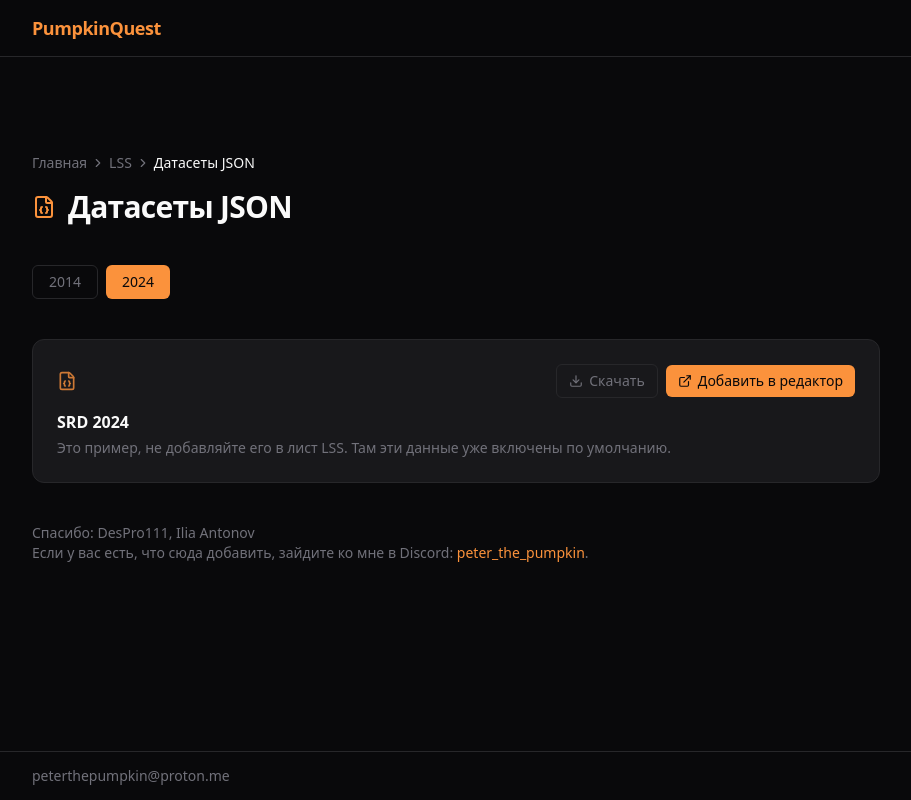
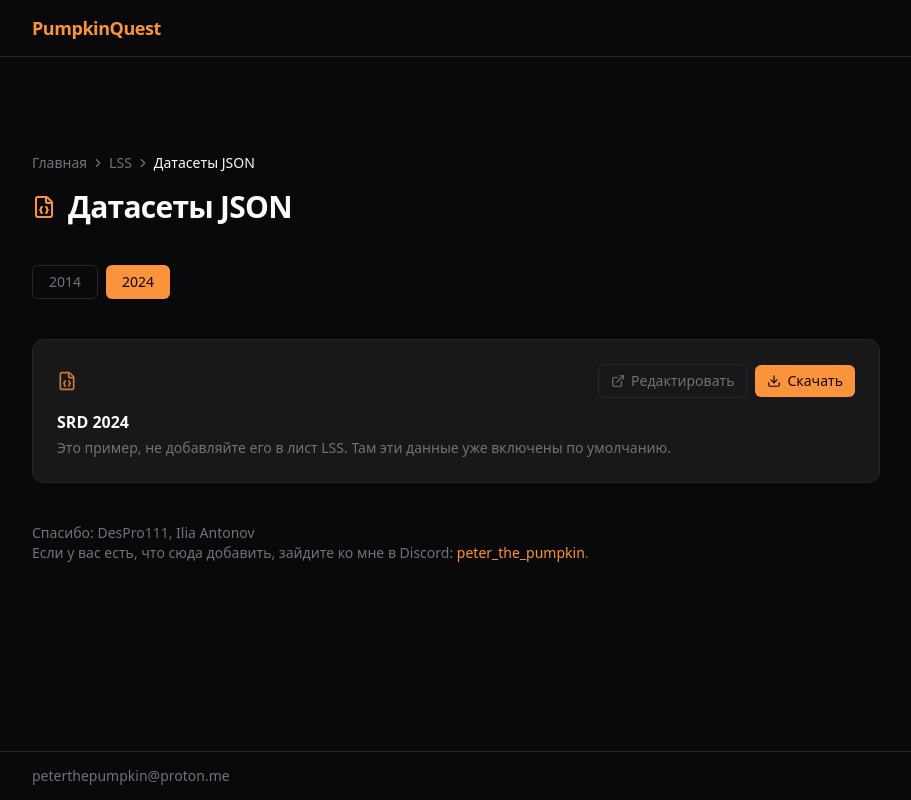
Before and after one commit to PumpkinQuest/pumpkin, a Next.js app: page /lss/datasets in a window 1280 px wide. Shown: the whole page, without its empty margins (184-1095 px from the left). Built offline with nearby package versions, Linux system fonts and the light colour scheme.

Commit message:
buttons styles

```diff
--- a/modules/lss/datasets/DatasetsPage.tsx
+++ b/modules/lss/datasets/DatasetsPage.tsx
@@ -62,22 +62,22 @@ export default function DatasetsPage() {
                 <div className="flex items-center justify-between">
                   <FileJson size={20} className="text-pumpkin-orange opacity-80 group-hover:opacity-100 transition-opacity" />
                   <div className="flex items-center gap-2">
+                    <button
+                      onClick={() => handleOpenInEditor(file)}
+                        className="inline-flex items-center gap-1.5 px-3 py-1.5 rounded-md text-sm font-medium border border-pumpkin-border text-pumpkin-muted hover:text-pumpkin-text hover:border-pumpkin-orange/50 transition-all duration-200"
+                      >
+                      <ExternalLink size={14} />
+                      Редактировать
+                    </button>
                     <a
                       href={file.path}
                       download
                       onClick={() => track("dataset_download", { book: file.slug, edition })}
-                      className="inline-flex items-center gap-1.5 px-3 py-1.5 rounded-md text-sm font-medium border border-pumpkin-border text-pumpkin-muted hover:text-pumpkin-text hover:border-pumpkin-orange/50 transition-all duration-200"
+                      className="inline-flex items-center gap-1.5 px-3 py-1.5 rounded-md text-sm font-medium bg-pumpkin-orange hover:bg-pumpkin-orange-dim text-pumpkin-bg transition-colors duration-200"
                     >
                       <Download size={14} />
                       Скачать
                     </a>
-                    <button
-                      onClick={() => handleOpenInEditor(file)}
-                      className="inline-flex items-center gap-1.5 px-3 py-1.5 rounded-md text-sm font-medium bg-pumpkin-orange hover:bg-pumpkin-orange-dim text-pumpkin-bg transition-colors duration-200"
-                    >
-                      <ExternalLink size={14} />
-                      Добавить в редактор
-                    </button>
                   </div>
                 </div>
                 <div className="flex flex-col gap-1">
```
